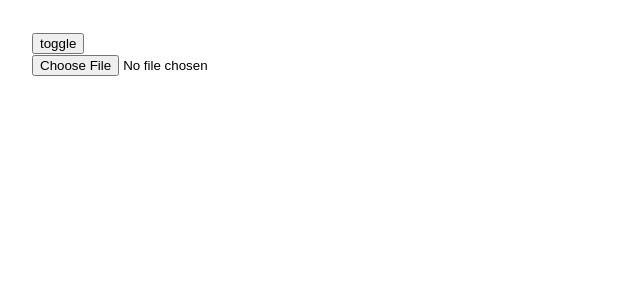
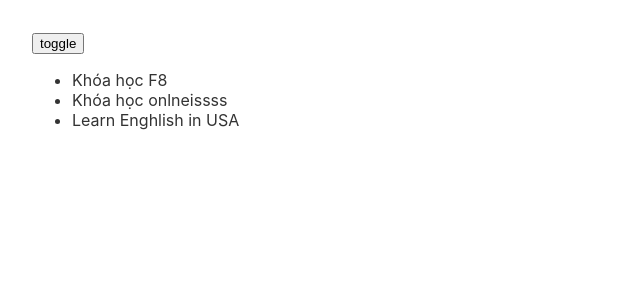
Before and after one commit to Khoaruoi69/test, a React (Create React App) app: page / in a window 1280 px wide. Both pictures are taken after a click on the button "toggle". Shown: the top 300 px of the page, without its empty margins (0-640 px from the left). Built offline with nearby package versions, Linux system fonts and the light colour scheme.

Commit message:
useEffect() with fake chat app

```diff
--- a/src/Content.js
+++ b/src/Content.js
@@ -36,33 +36,42 @@
 // 2. clearn function luôn đc gọi trước khi unmounted component
 // 3. Clearn up luôn được gọi trước khi callback được gọi ( trừ lần đầu)
 
+const lesson = [
+  { id: 1, name: "Khóa học F8" },
+  { id: 2, name: "Khóa học onlneissss" },
+  { id: 3, name: "Learn Enghlish in USA" },
+];
 function Content() {
-  const [avart, setAvatar] = useState();
+  const [lessonId, setLessonId] = useState();
 
-  useEffect(() =>{
-    // clearr upp
-    return ()=>{
-       avart && URL.revokeObjectURL(avart.preview)
-    }
-  },[avart])
-  const handlePreviewAvatar = (e) => {
-     const file = e.target.files[0]
+  const handleComment = ({ detail }) => {
+    console.log(detail);
+  };
 
-    file.preview = URL.createObjectURL(file);
+  useEffect(() => {
+    // dùng để listener function bên componet khác
+    window.addEventListener(`lesson-${lessonId}`, handleComment);
+    // dùng để xóa.... khỏi bị rò rỉ bộ nhớ
+  return()=>{
+    window.removeEventListener(`lesson-${lessonId}`, handleComment);
+  }
+  },[lessonId]);
 
-    setAvatar(file);
-    console.log(file);
 
-  };
 
   return (
     <div>
-      <input
-        type="file"
-        //mutiple : cho phép chọn nhiều ảnh
-        onChange={handlePreviewAvatar}
-      />
-      {avart && <img src={avart.preview} alt="" width="10%" />}
+      <ul>
+        {lesson.map((lesson) => (
+          <li
+            key={lesson.id}
+            style={{ color: lessonId == lesson.id ? "red" : "#333" }}
+            onClick={() => setLessonId(lesson.id)}
+          >
+            {lesson.name}
+          </li>
+        ))}
+      </ul>
     </div>
   );
 }
--- a/src/index.js
+++ b/src/index.js
@@ -3,6 +3,24 @@
 import './index.css';
 import App from './App';
 import reportWebVitals from './reportWebVitals';
+
+
+
+
+// fake comment
+function emitComment(id){
+  setInterval(()=>{
+    // tự động phát một event đối tượng window
+    window.dispatchEvent(
+      new CustomEvent(`lesson-${id}`,{
+    detail: `Nội dung comment của lesson ${id}`
+  })
+    )
+  }, 2000)
+}
+emitComment(1)
+emitComment(2)
+emitComment(3)
 
 const root = ReactDOM.createRoot(document.getElementById('root'));
 root.render(
```
